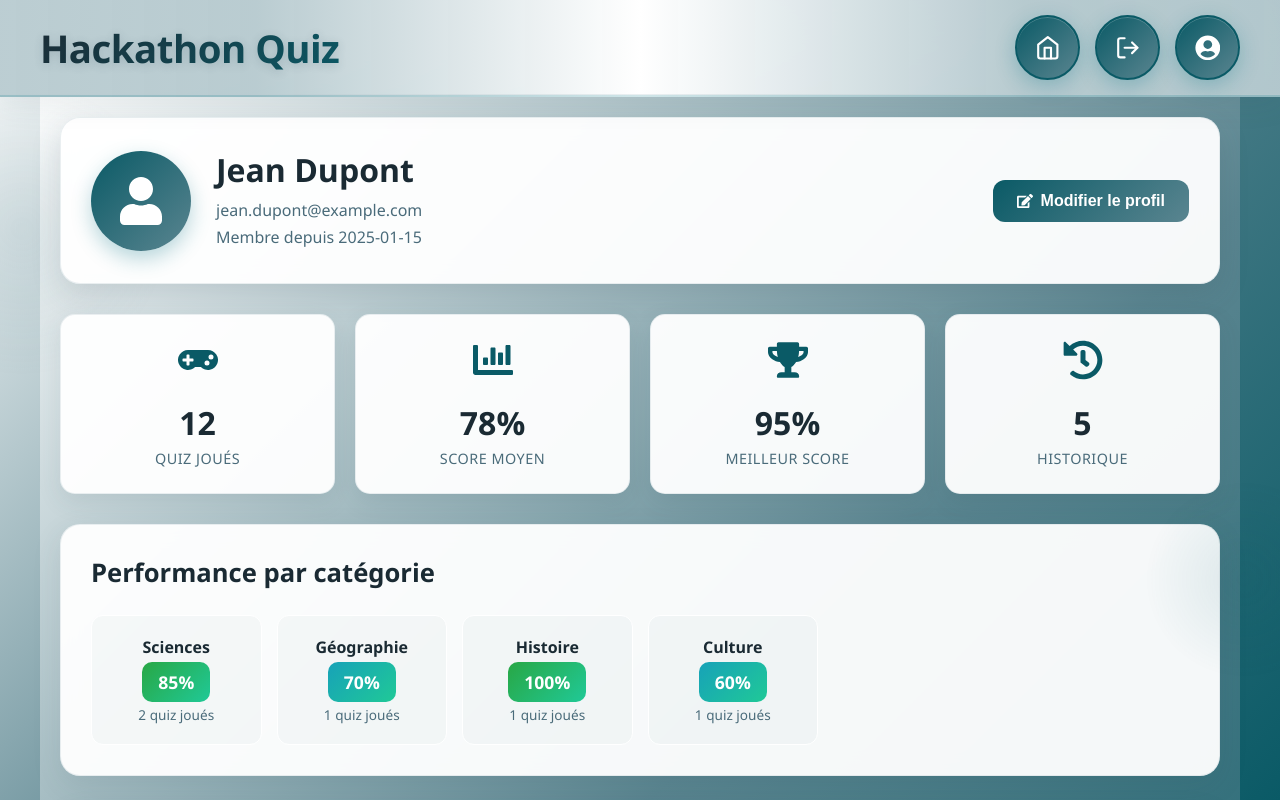
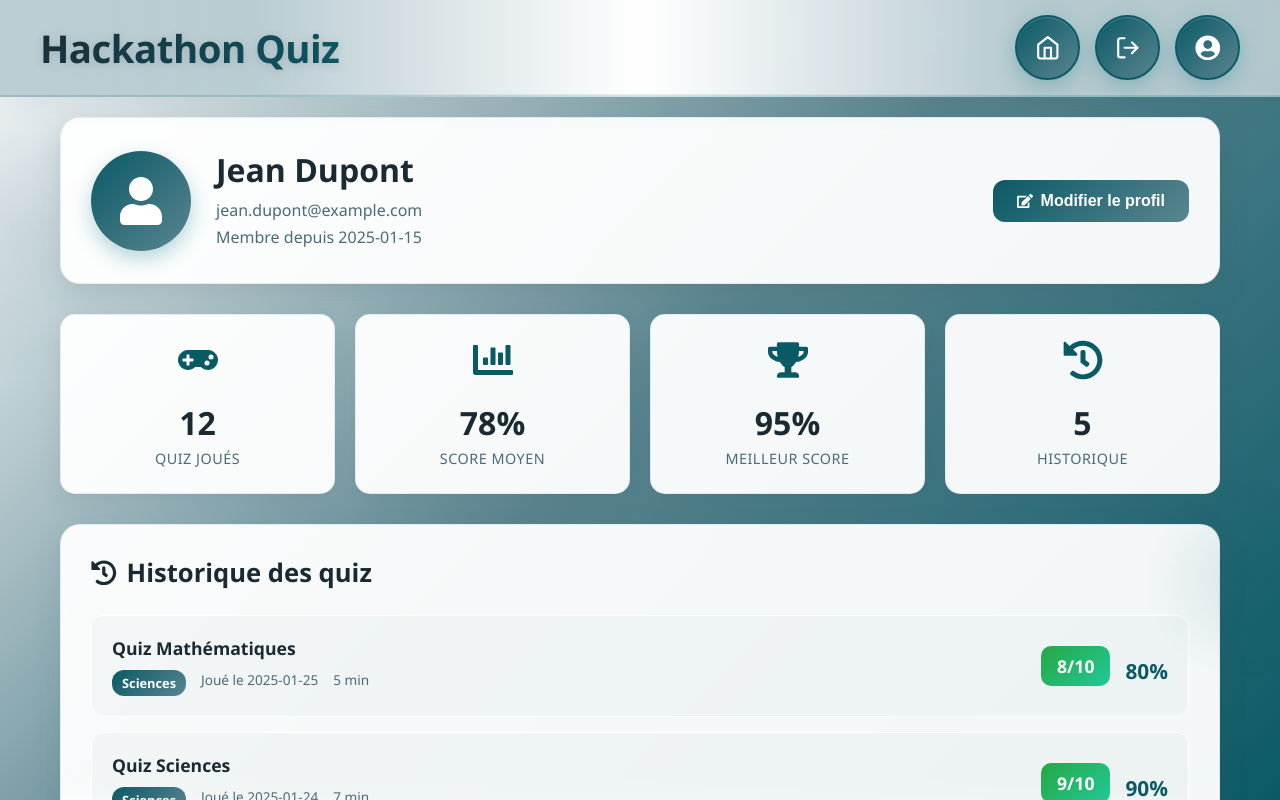
Before and after one commit to IDGHIM/White_label_quiz, a React (Vite) app in the folder client/: page /profil in a window 1280 px wide. Shown: the top 800 px of the page. Built offline with nearby package versions, Linux system fonts and the light colour scheme.

Commit message:
refactor: remove category statistics calculation and related UI from ProfilPage

```diff
--- a/client/src/pages/ProfilPage.jsx
+++ b/client/src/pages/ProfilPage.jsx
@@ -136,32 +136,6 @@
     return "score-poor";
   };
 
-  // Calculer les statistiques par catégorie
-  const getCategoryStats = () => {
-    const stats = {};
-    quizHistory.forEach((quiz) => {
-      if (!stats[quiz.category]) {
-        stats[quiz.category] = {
-          count: 0,
-          totalScore: 0,
-          avgScore: 0,
-        };
-      }
-      stats[quiz.category].count++;
-      stats[quiz.category].totalScore += quiz.percentage;
-    });
-
-    Object.keys(stats).forEach((category) => {
-      stats[category].avgScore = Math.round(
-        stats[category].totalScore / stats[category].count
-      );
-    });
-
-    return stats;
-  };
-
-  const categoryStats = getCategoryStats();
-
   if (isLoading) {
     return (
       <div className="loading-container">
@@ -209,26 +183,6 @@
           <FaHistory className="stat-icon" />
           <div className="stat-value">{quizHistory.length}</div>
           <div className="stat-label">Historique</div>
-        </div>
-      </div>
-
-      {/* Statistiques par catégorie */}
-      <div className="category-stats">
-        <h2>Performance par catégorie</h2>
-        <div className="category-grid">
-          {Object.entries(categoryStats).map(([category, stats]) => (
-            <div key={category} className="category-card">
-              <h3>{category}</h3>
-              <div className="category-score">
-                <span
-                  className={`score-badge ${getScoreColor(stats.avgScore)}`}
-                >
-                  {stats.avgScore}%
-                </span>
-              </div>
-              <p>{stats.count} quiz joués</p>
-            </div>
-          ))}
         </div>
       </div>
 
--- a/client/src/styles/ProfilPage.css
+++ b/client/src/styles/ProfilPage.css
@@ -1,12 +1,6 @@
 /* Container principal */
 .profil-container {
   min-height: 100vh;
-  background: linear-gradient(
-    135deg,
-    var(--blue-ice) 0%,
-    var(--blue-fog) 50%,
-    var(--blue-ocean) 100%
-  );
   padding: 20px;
   font-family: "Segoe UI", Tahoma, Geneva, Verdana, sans-serif;
   max-width: 1200px;
```
